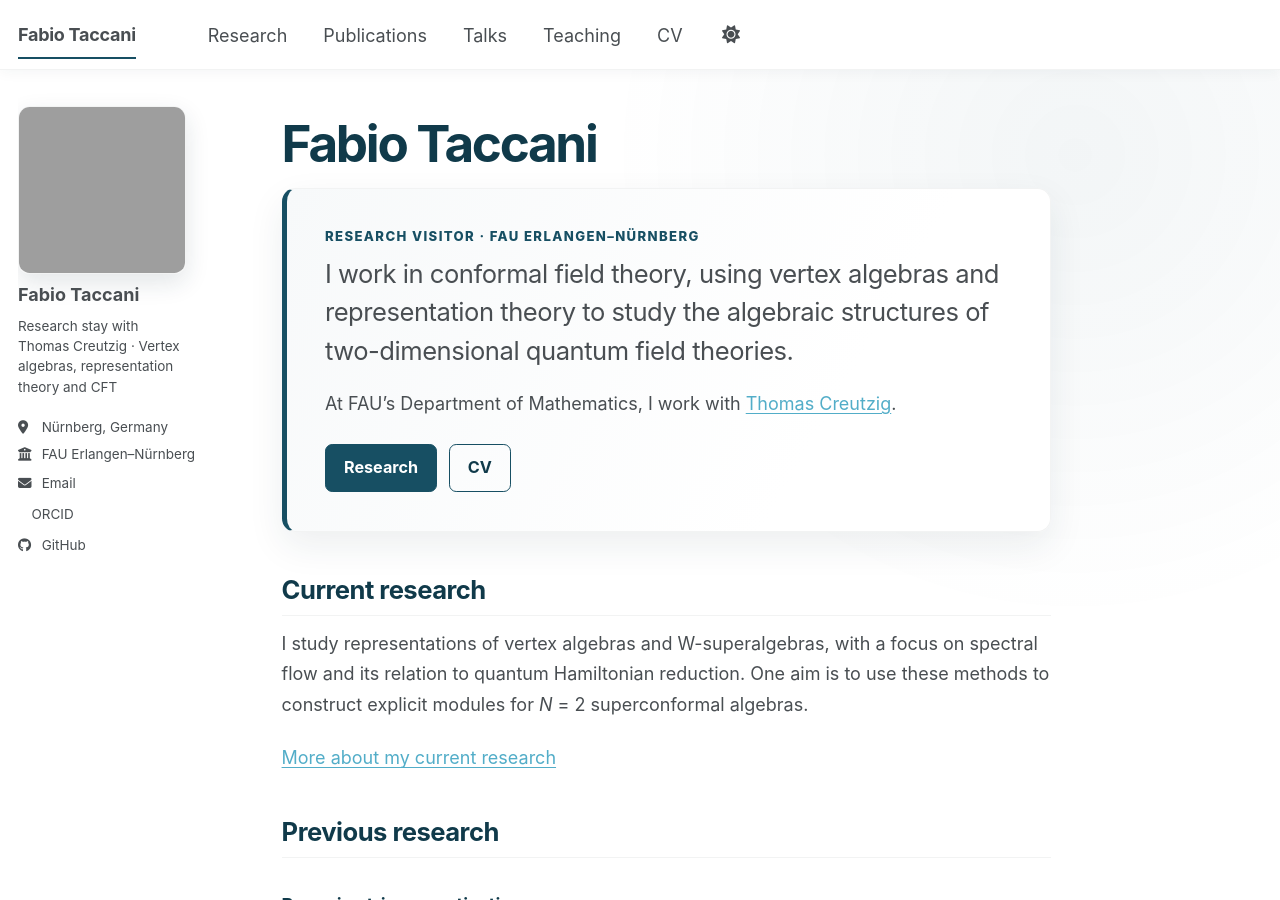
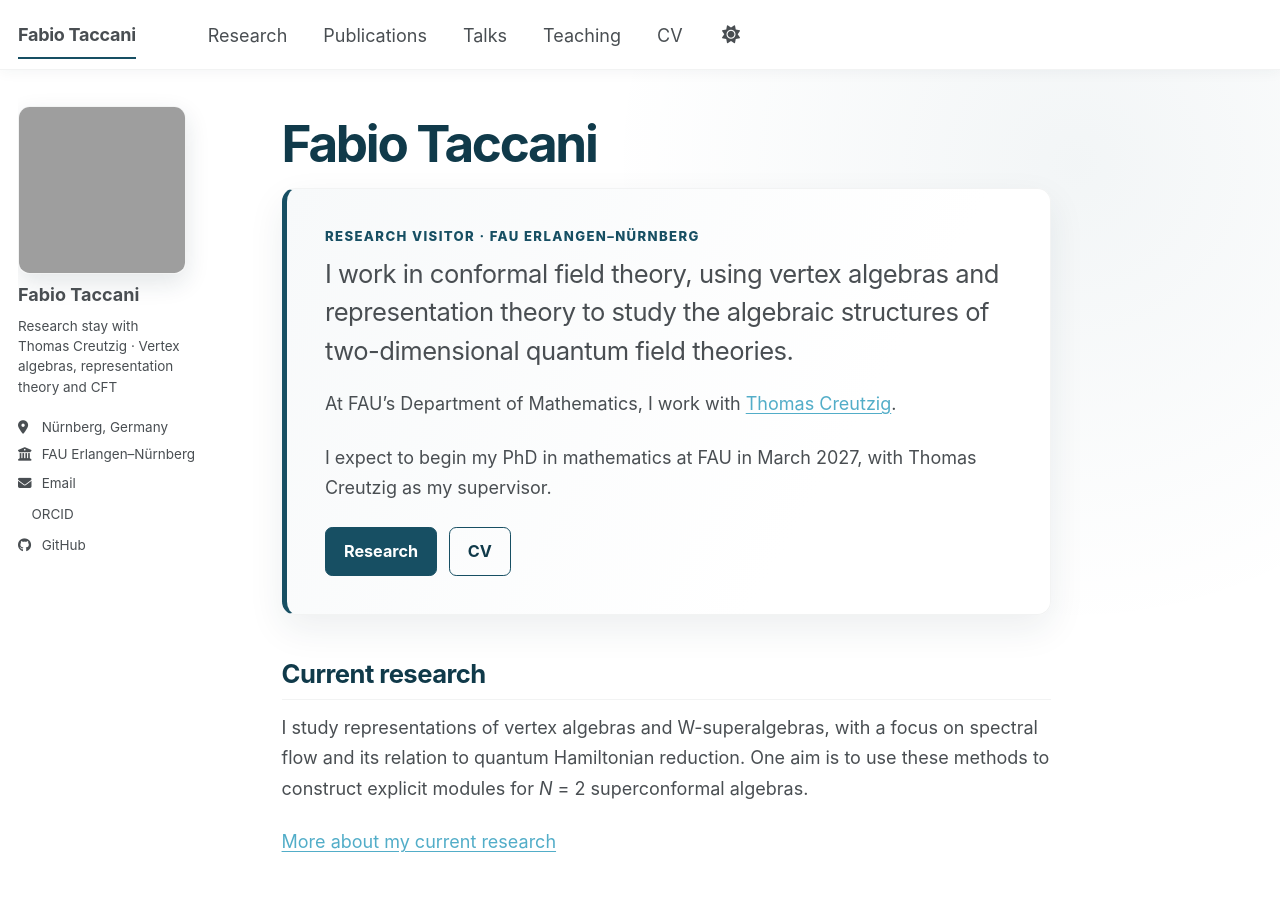
Before and after one commit to FabioTaccani/FabioTaccani.github.io, a Jekyll site: the page built from _pages/about.md, in a window 1280 px wide and 900 px high. Built offline with Jekyll 4.4.1, drawn with Linux system fonts in a browser that asks for light colours; a style sheet for code colours, icons or effects is not loaded.

Commit message:
Mention the planned PhD start on the homepage

```diff
--- a/_pages/about.md
+++ b/_pages/about.md
@@ -17,6 +17,9 @@ redirect_from:
   <p>
     At FAU’s Department of Mathematics, I work with
     <a href="https://www.math.fau.de/algebra-und-geometrie/thomascreutzig/">Thomas Creutzig</a>.
+  </p>
+  <p>
+    I expect to begin my PhD in mathematics at FAU in March 2027, with Thomas Creutzig as my supervisor.
   </p>
   <div class="button-row" aria-label="Primary links">
     <a href="/research/">Research</a>
```
